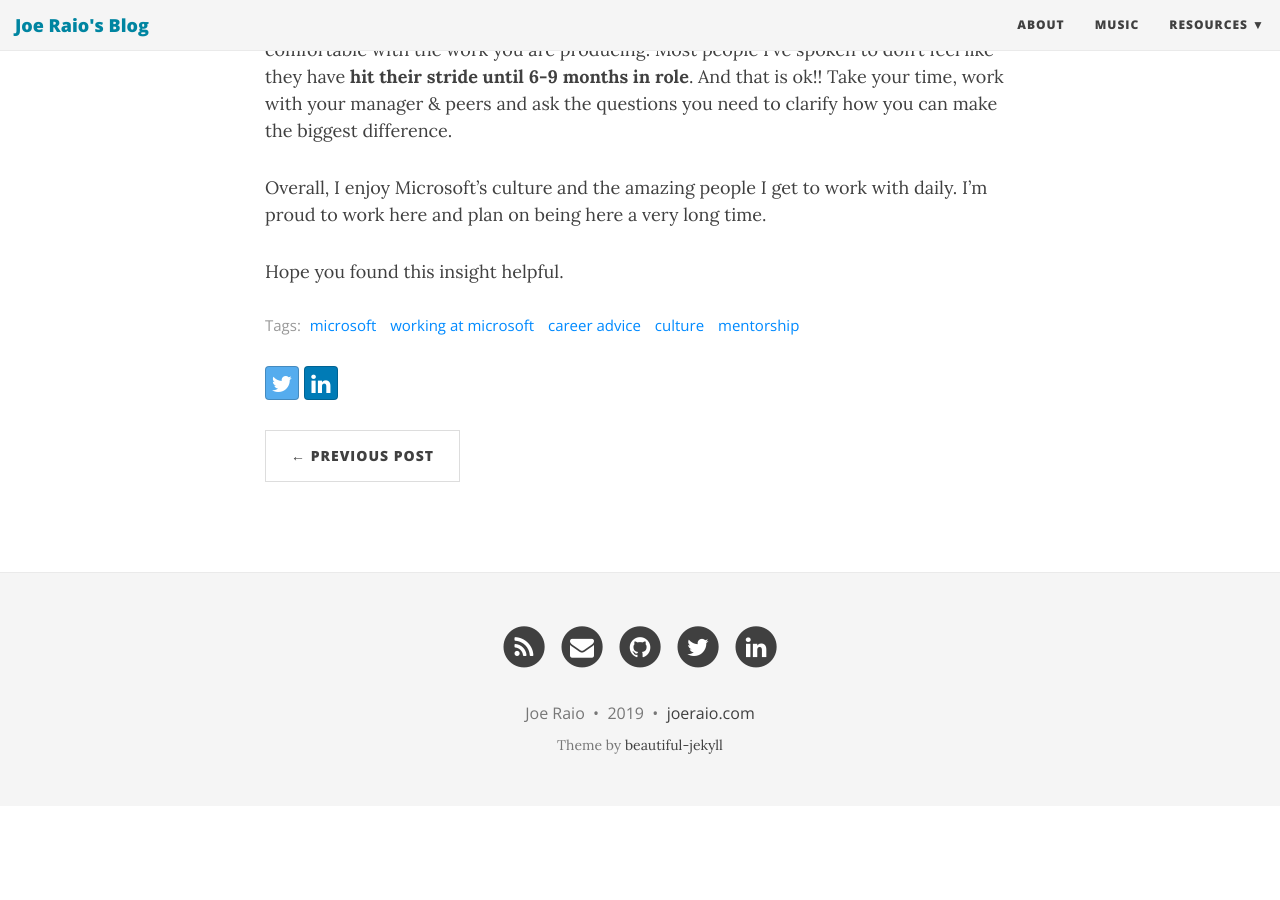
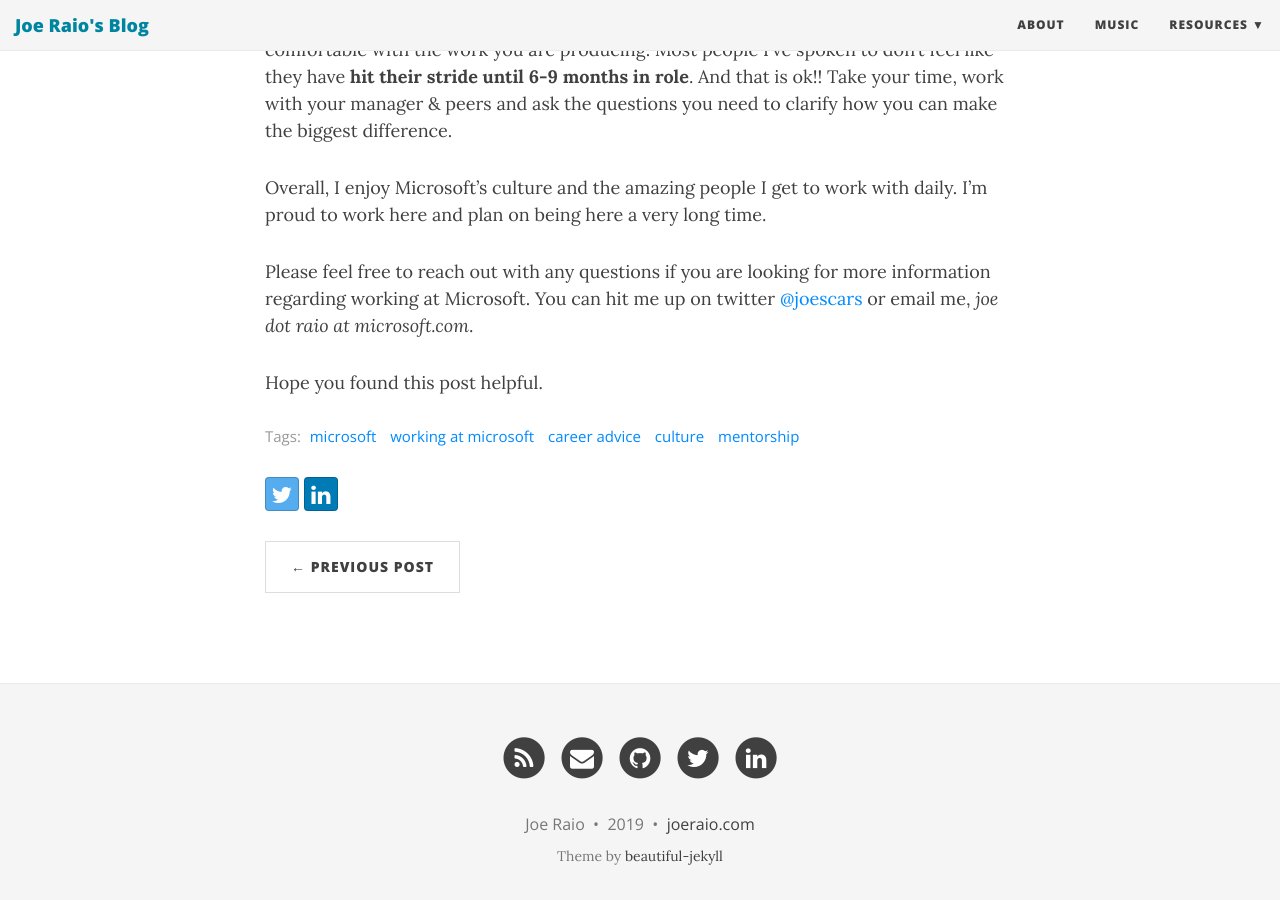
Before and after one commit to joescars/joescars.github.io, a Jekyll site: the page built from _posts/2019-04-22-working-at-microsoft-4-years.md, in a window 1280 px wide and 900 px high, scrolled down 2033 px. Built offline with Jekyll 4.4.1, drawn with Linux system fonts in a browser that asks for light colours; nearby versions of some CDN libraries; before the commit the page ends 2839 px from its top, so only the background shows below that.

Commit message:
minor update with contact info

```diff
--- a/_posts/2019-04-22-working-at-microsoft-4-years.md
+++ b/_posts/2019-04-22-working-at-microsoft-4-years.md
@@ -50,4 +50,6 @@
 
 Overall, I enjoy Microsoft’s culture and the amazing people I get to work with daily. I’m proud to work here and plan on being here a very long time.
 
-Hope you found this insight helpful.
+Please feel free to reach out with any questions if you are looking for more information regarding working at Microsoft. You can hit me up on twitter [@joescars](https://twitter.com/joescars) or email me, *joe dot raio at microsoft.com*.
+
+Hope you found this post helpful.
```
